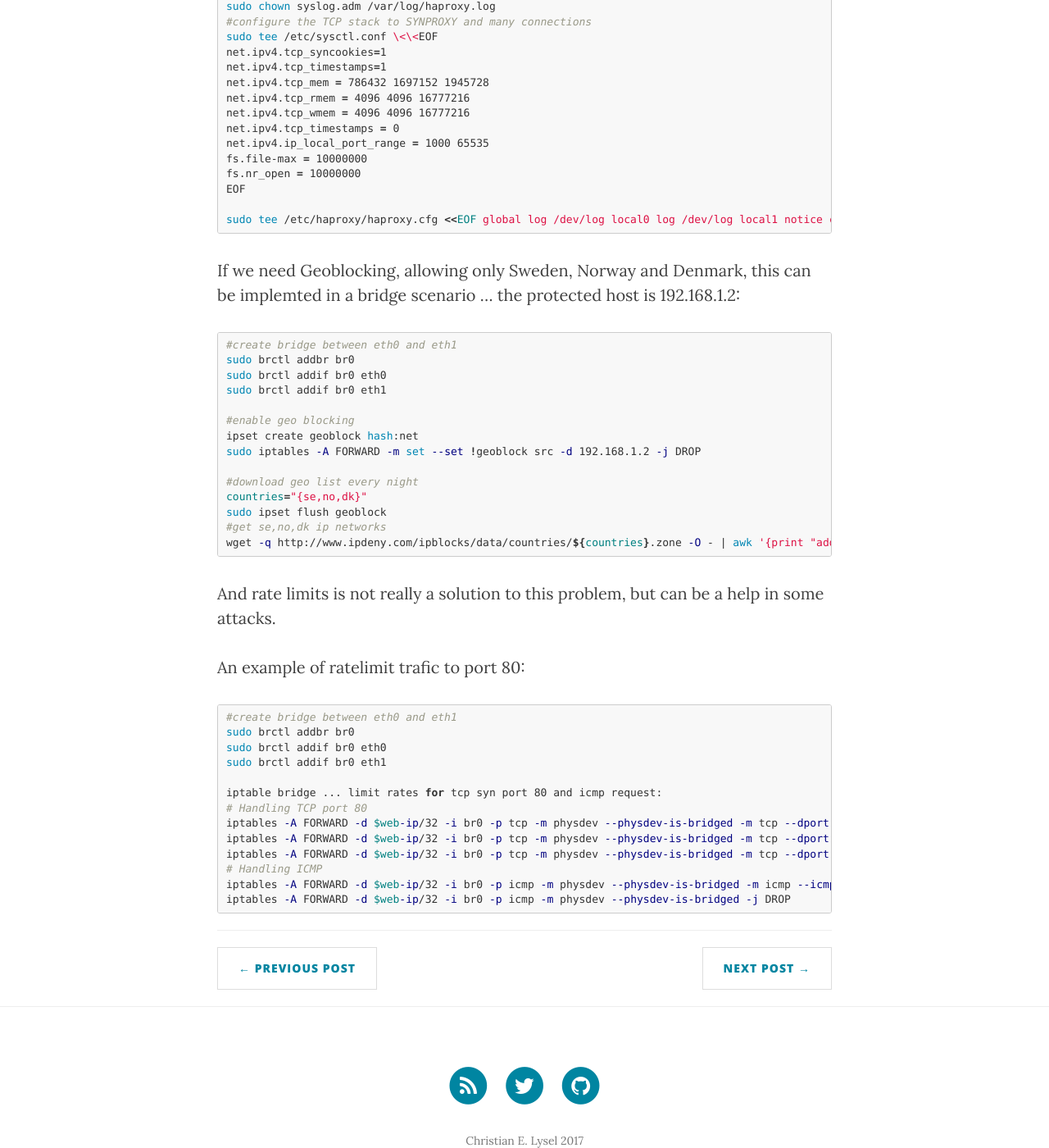
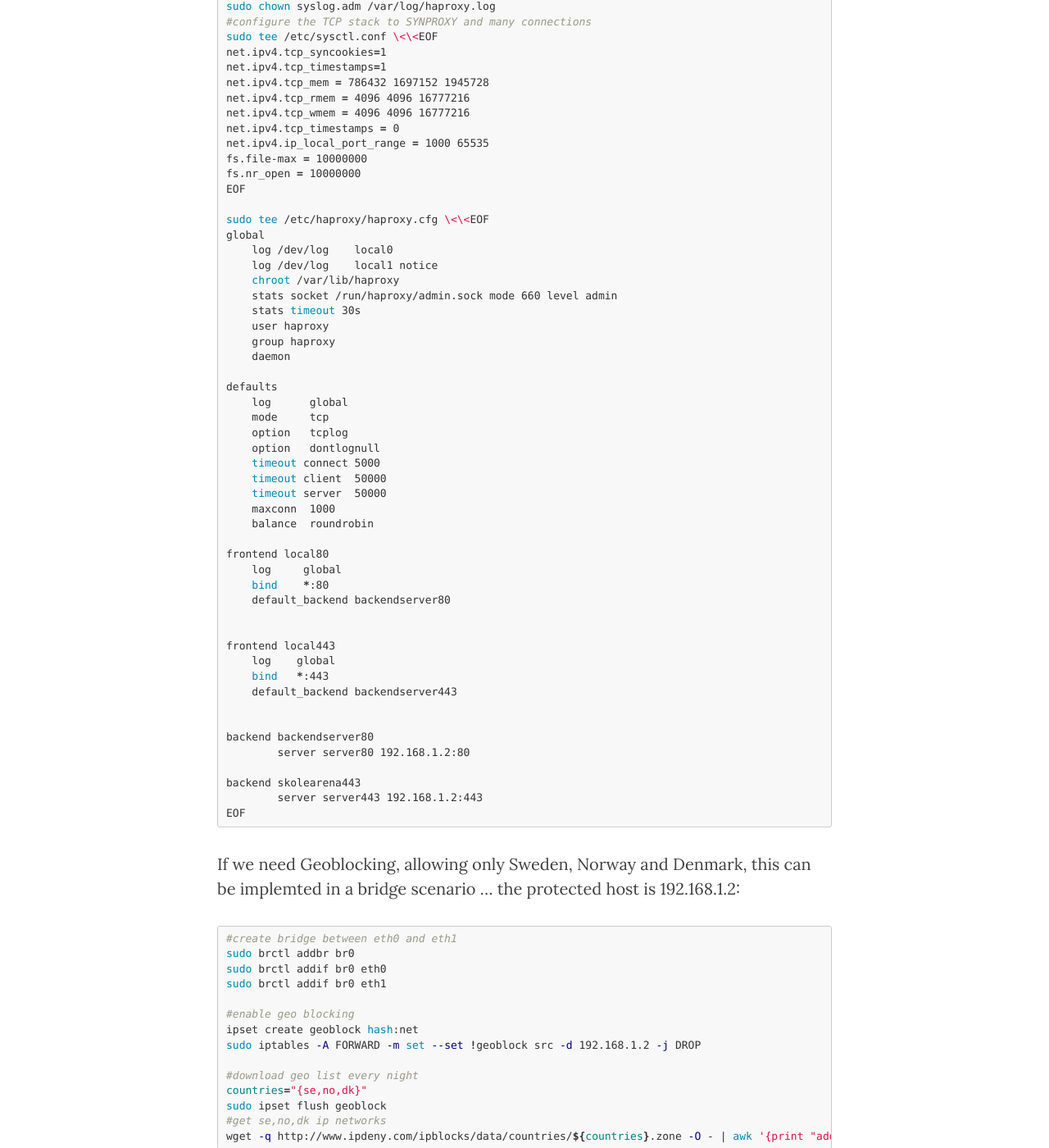
Before and after one commit to clysel/christian.lysel.net, a Jekyll site: the page built from _posts/2017-01-11-DDoS-iptables-protection.markdown, in a window 1280 px wide and 1400 px high, scrolled down 916 px. Shown: the whole window at 82% size. Built offline with Jekyll 4.4.1, drawn with Linux system fonts in a browser that asks for light colours; nearby versions of some CDN libraries.

Commit message:
Update 2017-01-11-DDoS-iptables-protection.markdown

```diff
--- a/_posts/2017-01-11-DDoS-iptables-protection.markdown
+++ b/_posts/2017-01-11-DDoS-iptables-protection.markdown
@@ -31,7 +31,7 @@
 fs.nr_open = 10000000
 EOF
 
-sudo tee /etc/haproxy/haproxy.cfg <<EOF
+sudo tee /etc/haproxy/haproxy.cfg \<\<EOF
 global
     log /dev/log    local0
     log /dev/log    local1 notice
```
